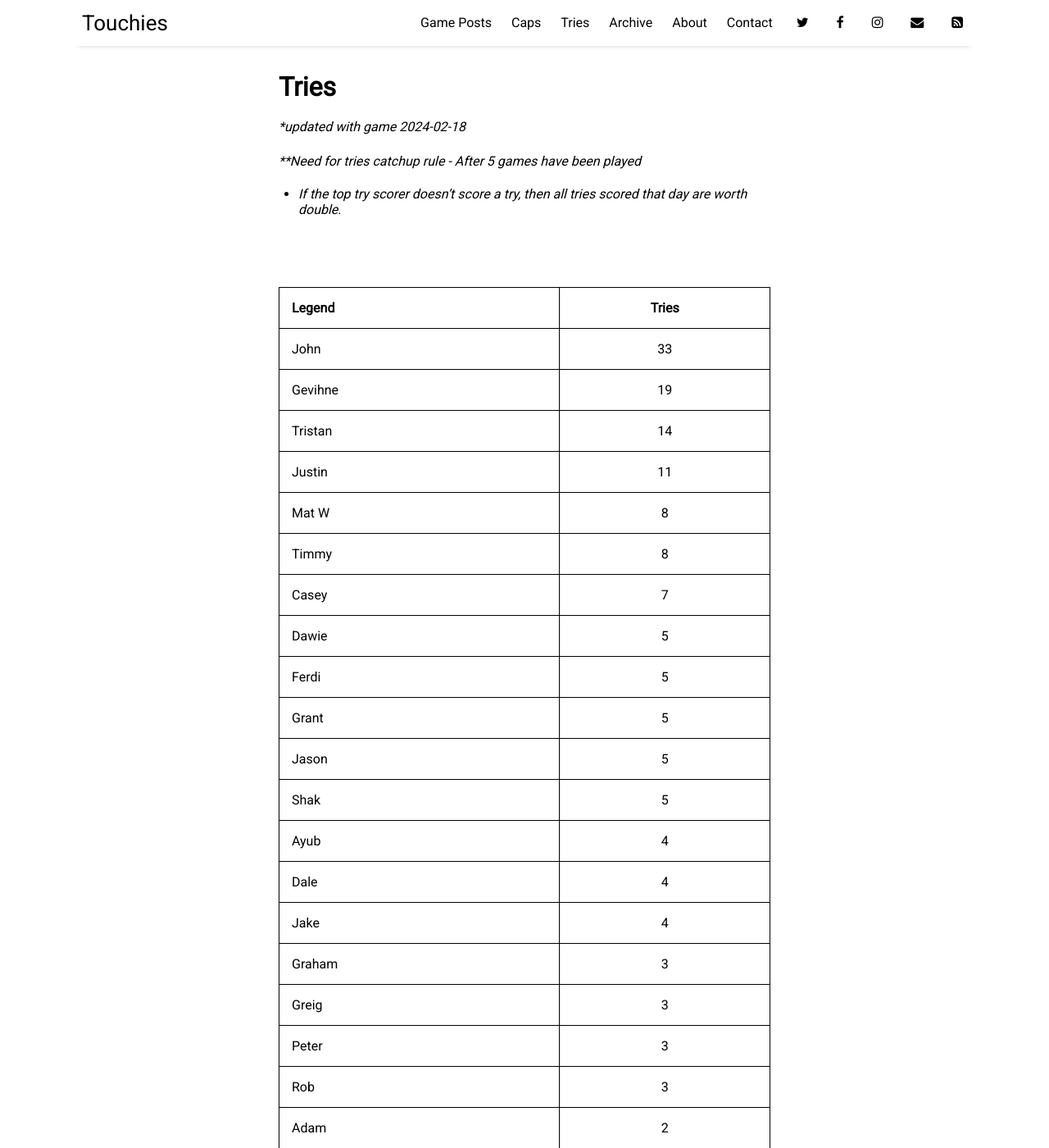
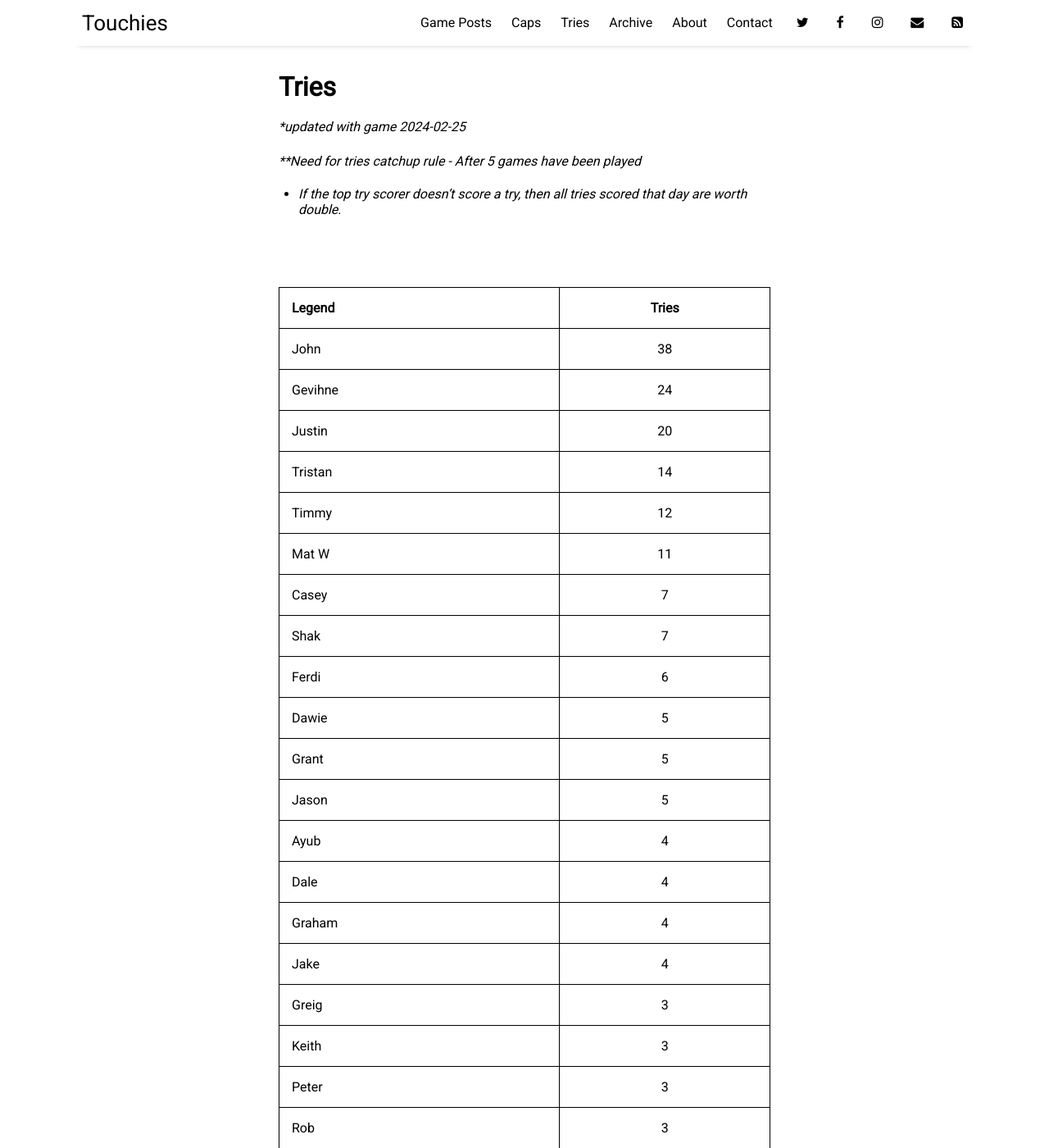
Before and after one commit to sundayrugby/sundayrugby.github.io, a Jekyll site: the page built from pages/tries.md, in a window 1280 px wide and 1400 px high. Shown: the whole window at 82% size. Built offline with Jekyll 4.4.1, drawn with Linux system fonts in a browser that asks for light colours; nearby versions of some CDN libraries; some of the changed text lies outside the part shown.

Commit message:
Update tries.md

```diff
--- a/pages/tries.md
+++ b/pages/tries.md
@@ -4,7 +4,7 @@ title: Tries
 permalink: /tries
 ---
 
-**updated with game 2024-02-18*
+**updated with game 2024-02-25*
 
 ***Need for tries catchup rule - After 5 games have been played*
 * *If the top try scorer doesn't score a try, then all tries scored that day are worth double*.
@@ -14,30 +14,32 @@ permalink: /tries
 
 Legend               | Tries
 -------------------- | :------------------:
-John|33
-Gevihne|19
+John|38
+Gevihne|24
+Justin|20
 Tristan|14
-Justin|11
-Mat W|8
-Timmy|8
+Timmy|12
+Mat W|11
 Casey|7
+Shak|7
+Ferdi|6
 Dawie|5
-Ferdi|5
 Grant|5
 Jason|5
-Shak|5
 Ayub|4
 Dale|4
+Graham|4
 Jake|4
-Graham|3
 Greig|3
+Keith|3
 Peter|3
 Rob|3
 Adam|2
 JJ|2
-Keith|2
 Keyraan|2
+Dash|1
 Dino|1
+Jayz|1
 Leon|1
 Nick|1
 Tony|1
@@ -48,10 +50,15 @@ Warren|1
 
 Legend               | Tries | Percentage
 -------------------- | ------- | :------------------:
-John|33|550%
+Justin|20|667%
+John|38|543%
+Gevihne|24|480%
+Casey|7|350%
 Tristan|14|280%
-Shak|5|83%
-Graham|3|50%
-Greig|3|50%
-Nick|1|20%
+Timmy|12|200%
+Dawie|5|100%
+Shak|7|100%
+Graham|4|57%
+Greig|3|43%
 Tony|1|20%
+Nick|1|17%
```
